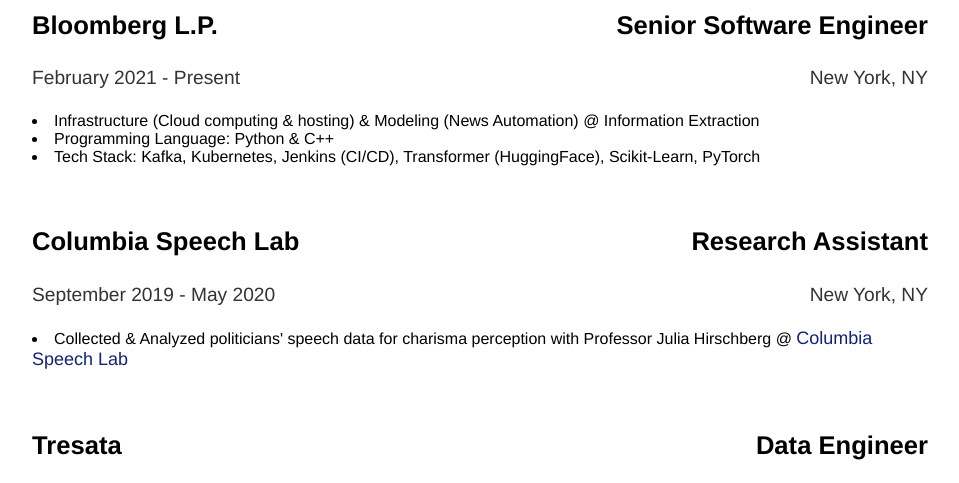
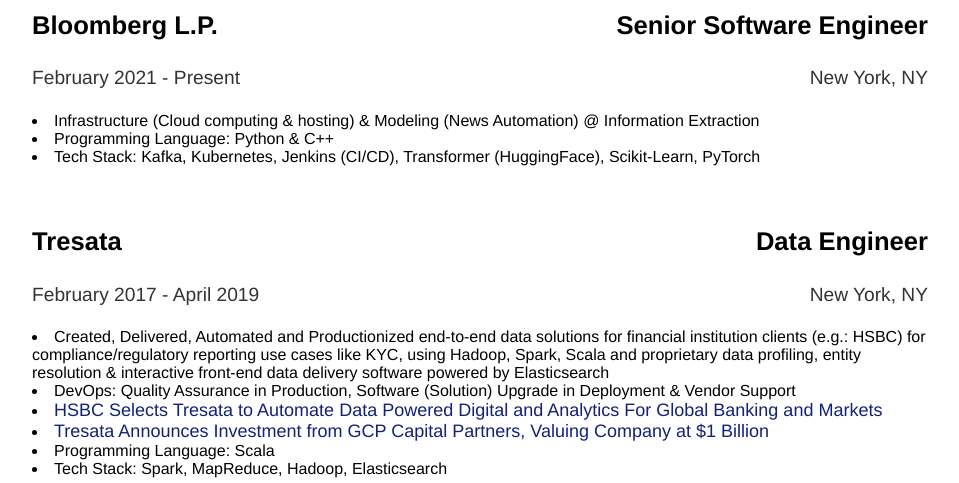
Before and after one commit to BrandonLiang/brandonliang.github.io, a plain HTML site: page experience.html in a window 1280 px wide. Shown: the part 306-789 px from the top of the page, without its empty margins (160-1119 px from the left). Drawn offline with Linux system fonts and the light colour scheme.

Commit message:
Update experience.html

```diff
--- a/experience.html
+++ b/experience.html
@@ -74,24 +74,6 @@
           <li>Infrastructure (Cloud computing & hosting) & Modeling (News Automation) @ Information Extraction</li>
           <li>Programming Language: Python & C++</li>
           <li>Tech Stack: Kafka, Kubernetes, Jenkins (CI/CD), Transformer (HuggingFace), Scikit-Learn, PyTorch</li>
-          <br>
-          <br>
-        </article>
-
-        <article>
-          <h3 style="text-align:left;">
-            Columbia Speech Lab
-              <span style="float:right;">
-                Research Assistant
-              </span>
-          </h3>
-          <p style="text-align:left;">
-              September 2019 - May 2020
-              <span style="float:right;">
-                  New York, NY
-              </span>
-          </p>
-          <li>Collected & Analyzed politicians' speech data for charisma perception with Professor Julia Hirschberg @ <span><a href="http://www.cs.columbia.edu/speech/lab.cgi">Columbia Speech Lab</a></span></li>
           <br>
           <br>
         </article>
```
